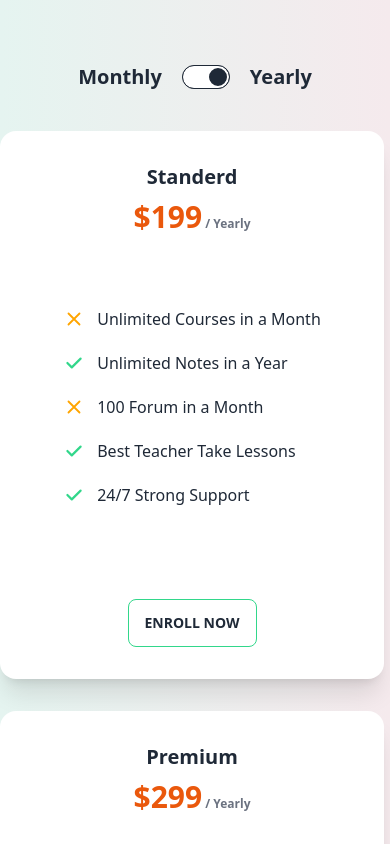
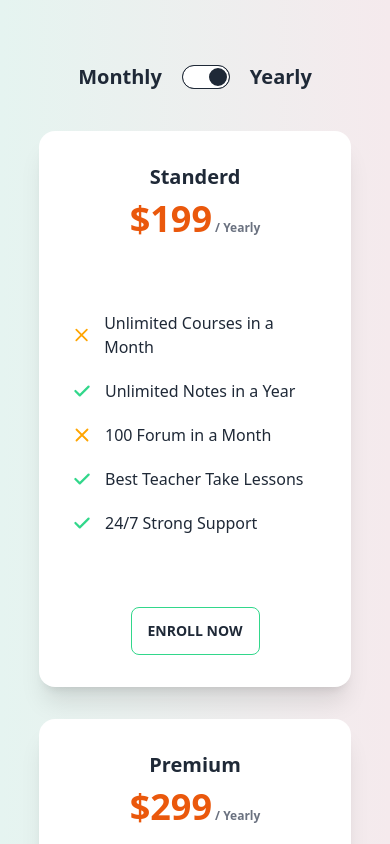
Before and after one commit to JubayerP/e-shikka, a React (Create React App) app: page / in a window 390 px wide. Shown: the part 4860-5704 px from the top of the page. Built offline with nearby package versions, Linux system fonts and the light colour scheme.

Commit message:
pricing cards responsive

```diff
--- a/src/components/Plans/Plans.js
+++ b/src/components/Plans/Plans.js
@@ -13,18 +13,18 @@ const Plans = () => {
                 <input type="checkbox" class="toggle mr-5" checked />
                 <h3 className="text-xl font-bold">Yearly</h3>
             </div>
-            <div className='flex justify-center lg:flex-row flex-col mt-10'>
-                <div class="card w-96 bg-base-100 shadow-xl mr-5 lg:mb-0 mb-8">
+            <div className='flex justify-center items-center lg:flex-row flex-col mt-10'>
+                <div class="card lg:w-96 w-[80%] bg-base-100 shadow-xl lg:mr-5 lg:mb-0 mb-8">
 
                     <div class="card-body items-center text-center">
                         <h2 class="card-title">Standerd</h2>
-                        <h1 className="text-3xl font-bold text-orange-600">$199<span className='text-xs text-gray-500'> / Yearly</span></h1>
+                        <h1 className="text-4xl font-bold text-orange-600">$199<span className='text-xs text-gray-500'> / Yearly</span></h1>
                         <div className='text-start my-16'>
                            <div className='flex items-center mb-5'><HiOutlineX color='orange' size={22} className='mr-3'/> <p className=''>Unlimited Courses in a Month</p></div>
                            <div className='flex items-center mb-5'><HiCheck size={22} color={'#32D78B'} className='mr-3'/><p className=''>Unlimited Notes in a Year</p></div>
                            <div className='flex items-center mb-5'><HiOutlineX color='orange' size={22} className='mr-3'/> <p className=''>100 Forum in a Month</p></div>
                            <div className='flex items-center mb-5'><HiCheck size={22} color={'#32D78B'} className='mr-3'/> <p className=''>Best Teacher Take Lessons</p></div>
-                           <div className='flex items-center mb-5'><HiCheck size={22} color={'#32D78B'} className='mr-3'/> <p>24/7 Strong Support</p></div>
+                           <div className='flex items-center'><HiCheck size={22} color={'#32D78B'} className='mr-3'/> <p>24/7 Strong Support</p></div>
                         </div>
                         <div class="card-actions">
                             <button class="btn btn-outline border-[#32D78B] hover:border-[#32D78B] hover:bg-[#32D78B]">Enroll Now</button>
@@ -32,11 +32,11 @@ const Plans = () => {
                     </div>
                 </div>
 
-                <div class="card w-96 bg-base-100 shadow-xl">
+                <div class="card lg:w-96 w-[80%] bg-base-100 shadow-xl">
 
-                    <div class="card-body items-center text-center">
+                    <div class="card-body  items-center text-center">
                         <h2 class="card-title">Premium</h2>
-                        <h1 className="text-3xl font-bold text-orange-600">$299<span className='text-xs text-gray-500'> / Yearly</span></h1>
+                        <h1 className="text-4xl font-bold text-orange-600">$299<span className='text-xs text-gray-500'> / Yearly</span></h1>
                         <div className='text-start my-16'>
                            <div className='flex items-center mb-5'><HiCheck size={22} color={'#32D78B'} className='mr-3'/> <p className=''>Unlimited Courses in a Month</p></div>
                            <div className='flex items-center mb-5'><HiCheck size={22} color={'#32D78B'} className='mr-3'/><p className=''>Unlimited Notes in a Year</p></div>
```
